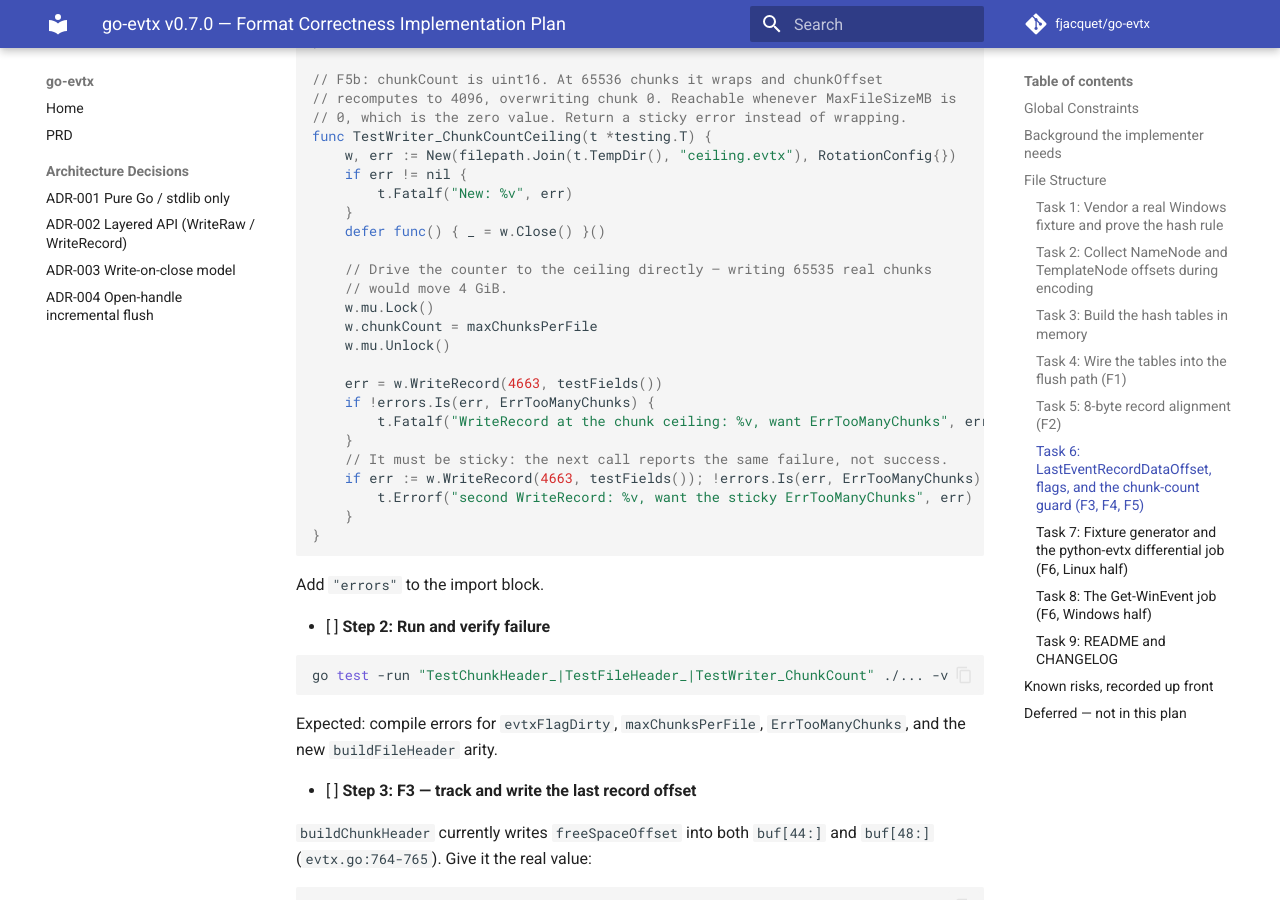
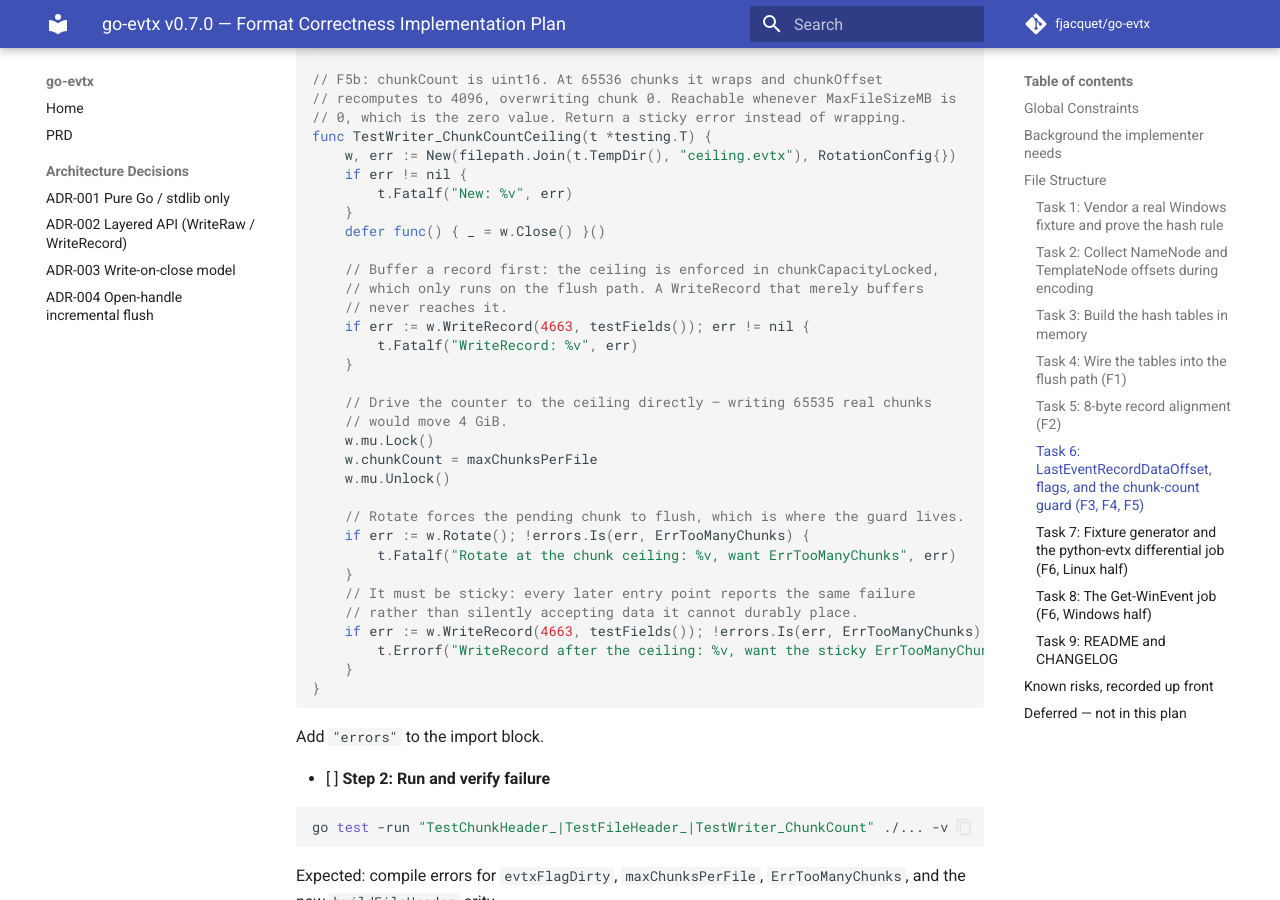
Before and after one commit to fjacquet/go-evtx, an MkDocs documentation site: the page built from docs/superpowers/plans/2026-08-08-v0.7.0-format-correctness.md, in a window 1280 px wide and 900 px high, scrolled down 29441 px. Built offline with MkDocs 1.6.1 and Material for MkDocs 9.7.7, drawn with Linux system fonts in a browser that asks for light colours; comment, search, counter and statistics services are not loaded; some of the changed text lies outside the part shown.

Commit message:
docs: fix two defective tests in the v0.7.0 plan
The dirty-flag test read a header that only New() had written, so the flag
has to be set at creation rather than only on the flush path. The chunk
ceiling test expected WriteRecord to fail, but chunkCapacityLocked runs only
on the flush path, so a buffered record never reaches it.

Both found in the pre-flight conflict scan, before any implementer ran.

Co-Authored-By: Claude Opus 5 <noreply@anthropic.com>
Claude-Session: https://claude.ai/code/session_01SMMD2wrcUhxVtxB2pNjdgF

````diff
--- a/docs/superpowers/plans/2026-08-08-v0.7.0-format-correctness.md
+++ b/docs/superpowers/plans/2026-08-08-v0.7.0-format-correctness.md
@@ -1409,19 +1409,27 @@ func TestWriter_ChunkCountCeiling(t *testing.T) {
 	}
 	defer func() { _ = w.Close() }()
 
+	// Buffer a record first: the ceiling is enforced in chunkCapacityLocked,
+	// which only runs on the flush path. A WriteRecord that merely buffers
+	// never reaches it.
+	if err := w.WriteRecord(4663, testFields()); err != nil {
+		t.Fatalf("WriteRecord: %v", err)
+	}
+
 	// Drive the counter to the ceiling directly — writing 65535 real chunks
 	// would move 4 GiB.
 	w.mu.Lock()
 	w.chunkCount = maxChunksPerFile
 	w.mu.Unlock()
 
-	err = w.WriteRecord(4663, testFields())
-	if !errors.Is(err, ErrTooManyChunks) {
-		t.Fatalf("WriteRecord at the chunk ceiling: %v, want ErrTooManyChunks", err)
-	}
-	// It must be sticky: the next call reports the same failure, not success.
+	// Rotate forces the pending chunk to flush, which is where the guard lives.
+	if err := w.Rotate(); !errors.Is(err, ErrTooManyChunks) {
+		t.Fatalf("Rotate at the chunk ceiling: %v, want ErrTooManyChunks", err)
+	}
+	// It must be sticky: every later entry point reports the same failure
+	// rather than silently accepting data it cannot durably place.
 	if err := w.WriteRecord(4663, testFields()); !errors.Is(err, ErrTooManyChunks) {
-		t.Errorf("second WriteRecord: %v, want the sticky ErrTooManyChunks", err)
+		t.Errorf("WriteRecord after the ceiling: %v, want the sticky ErrTooManyChunks", err)
 	}
 }
 ```
@@ -1502,7 +1510,11 @@ func buildFileHeader(chunkCount uint16, nextRecordID uint64, flags uint32) []byt
 
 The file header CRC covers `buf[0:120]` only, so the flags sit outside it — writing them does not invalidate the checksum. Keep it that way.
 
-Call sites pass `evtxFlagDirty` from `flushChunkLocked` and `tickFlushLocked`, and `0` from the final header write in `finalizeLocked`. Set `evtxFlagFull` as well when `w.cfg.MaxFileSizeMB > 0 && w.currentSize >= limit`.
+Call sites: **`New` writes the initial header with `evtxFlagDirty` set**, `flushChunkLocked` and `tickFlushLocked` keep it set, and `finalizeLocked` clears it in the final header write.
+
+`New` must be one of the call sites, not just the flush path. `WriteRecord` only buffers — it does not flush unless the chunk fills — so if only the flush path set the flag, a writer with one buffered record would still have `flags == 0` on disk, and `TestFileHeader_DirtyFlagClearedOnClose` would read the placeholder header and fail. Setting it at creation is also the semantically right moment: the file becomes dirty when it is opened for writing, not when the first chunk happens to fill.
+
+Set `evtxFlagFull` as well when `w.cfg.MaxFileSizeMB > 0 && w.currentSize >= int64(w.cfg.MaxFileSizeMB)*1024*1024`.
 
 - [ ] **Step 5: F5 — the chunk ceiling and the underflow**
 
````
